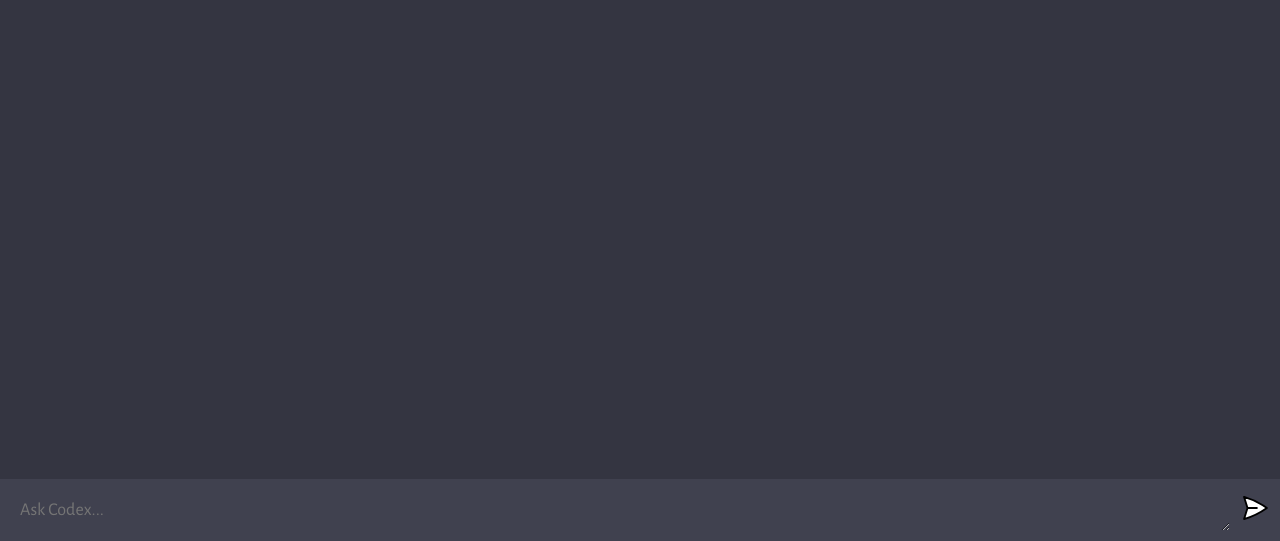
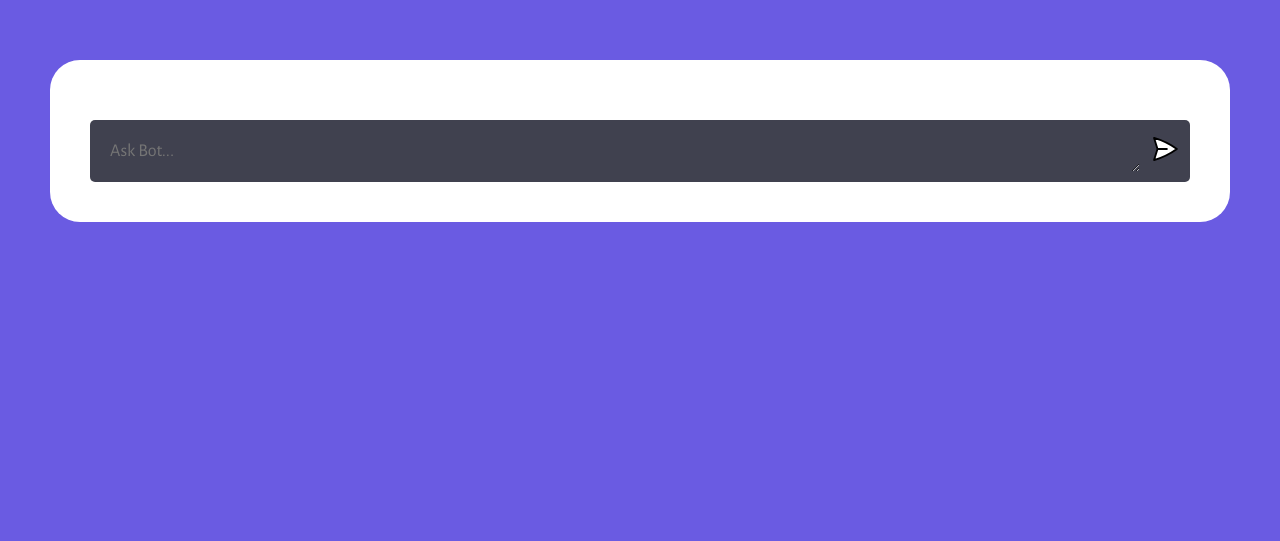
Before and after one commit to YaroslavLeyman/chat-test, a website built with Vite: page client/index.html in a window 1280 px wide. Shown: the part 259-800 px from the top of the page. Built offline with nearby package versions, Linux system fonts and the light colour scheme.

Commit message:
Fix styles

```diff
--- a/client/index.html
+++ b/client/index.html
@@ -4,7 +4,7 @@
     <meta charset="UTF-8" />
     <link rel="icon" type="image/svg+xml" href="favicon.ico" />
     <meta name="viewport" content="width=device-width, initial-scale=1.0" />
-    <title>Codex - Your Coding AI</title>
+    <title>Your Coding AI</title>
     <link rel="stylesheet" href="style.css">
   </head>
   <body>
@@ -12,7 +12,7 @@
       <div id="chat_container"></div>
 
       <form action="">
-        <textarea name="prompt" cols="1" rows="1" placeholder="Ask Codex..."></textarea>
+        <textarea name="prompt" cols="1" rows="1" placeholder="Ask Bot..."></textarea>
         <button type="submit"><img src="assets/send.svg" alt=""></button>
       </form>
     </div>
--- a/client/style.css
+++ b/client/style.css
@@ -8,18 +8,23 @@
 }
 
 body {
-  background: #343541;
+  align-items: center;
+  background-color: #6a5be2;
+  display: flex;
+  height: 100vh;
+  justify-content: center;
+  margin: 0;
 }
 
 #app {
-  width: 100vw;
-  height: 100vh;
-  background: #343541;
-
-  display: flex;
-  flex-direction: column;
-  align-items: center;
-  justify-content: space-between;
+  background-color: #fff;
+  border-radius: 30px;
+  padding: 40px;
+  position: relative;
+  width: 100%;
+  max-height: 90vh;
+  margin: 50px;
+  overflow: hidden;
 }
 
 #chat_container {
@@ -32,11 +37,11 @@ body {
   flex-direction: column;
   gap: 10px;
 
-  -ms-overflow-style: none;
-  scrollbar-width: none;
-
   padding-bottom: 20px;
   scroll-behavior: smooth;
+  overflow: scroll;
+
+  max-height: 100vh;
 }
 
 /* hides scrollbar */
@@ -51,6 +56,7 @@ body {
 
 .ai {
   background: #40414F;
+  border-radius: 5px;
 }
 
 .chat {
@@ -89,7 +95,7 @@ body {
 .message {
   flex: 1;
 
-  color: #dcdcdc;
+  color: #b73ddf;
   font-size: 20px;
 
   max-width: 100%;
@@ -122,12 +128,13 @@ form {
   display: flex;
   flex-direction: row;
   gap: 10px;
+  border-radius: 5px;
 }
 
 textarea {
   width: 100%;
 
-  color: #fff;
+  color: #6a5be2;
   font-size: 18px;
 
   padding: 10px;
```
Also changed, not shown: README.md (added).
